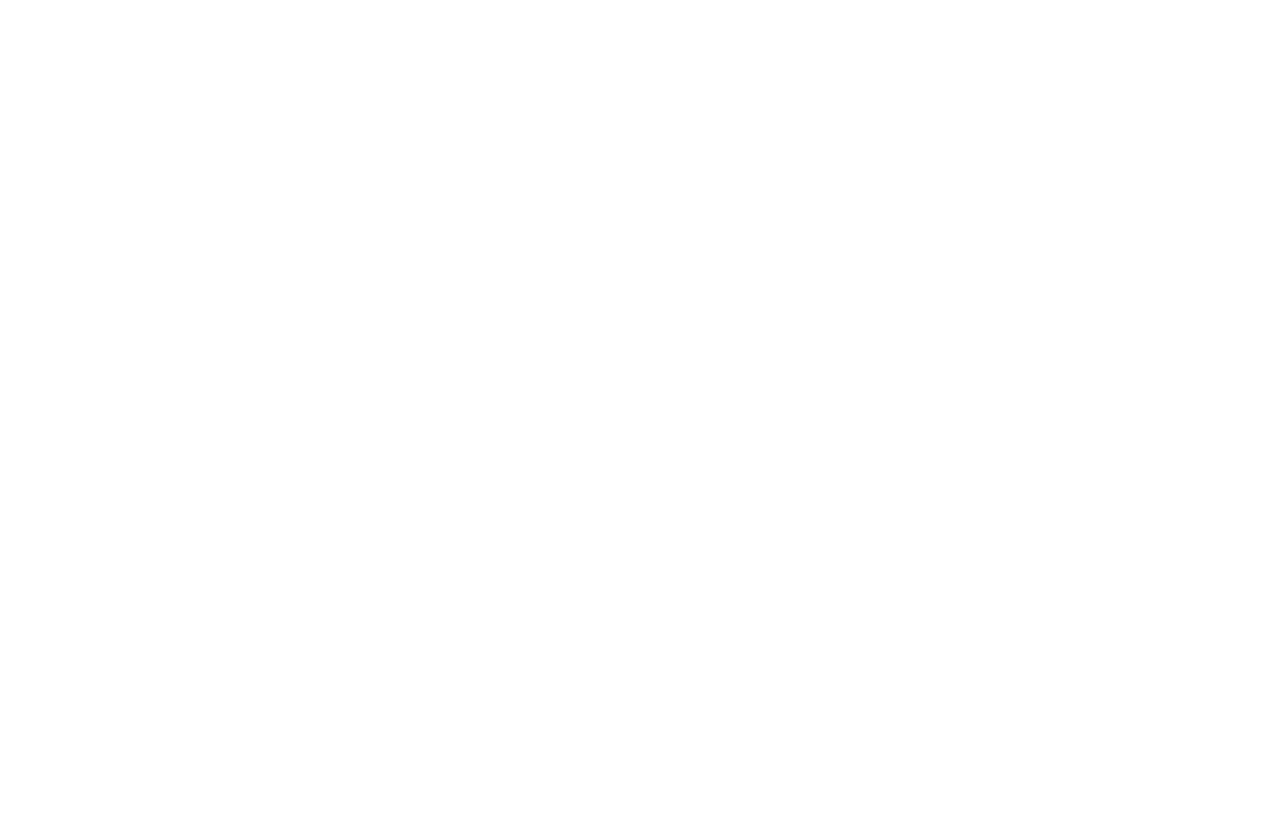
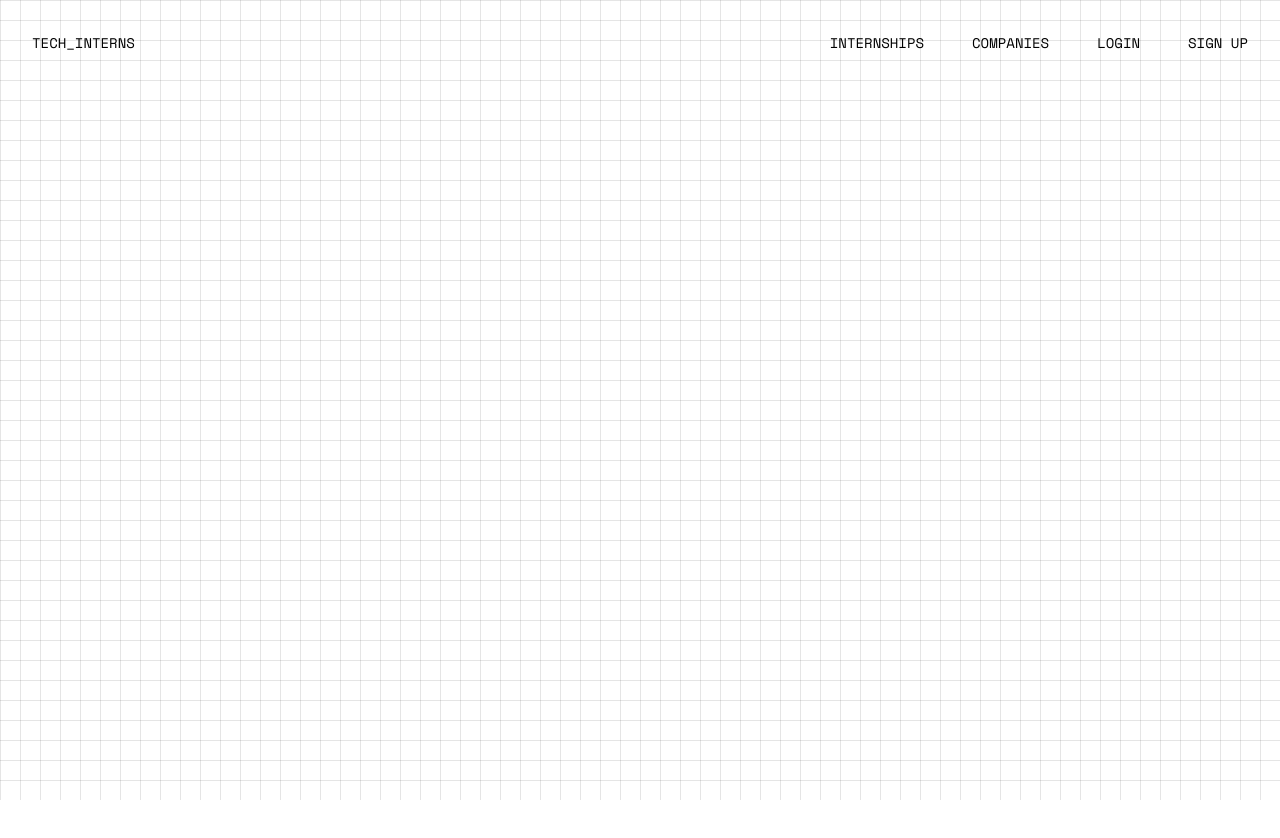
Before and after one commit to SehajveerSingh2005/tech_interns, a React (Vite) app in the folder client/: page /profile in a window 1280 px wide. Before the commit this address had no page. Shown: the top 838 px of the page. Before the commit the page ends 800 px from the top, so only its background shows below. Built offline with nearby package versions, Linux system fonts and the light colour scheme.

Commit message:
Fixed password hashing accidently removed

```diff
--- a/client/src/App.jsx
+++ b/client/src/App.jsx
@@ -7,6 +7,7 @@ import Signup from './pages/signup/signup';
 import Login from './pages/login/login';
 import Opportunities from './pages/opportunites/opportunites';
 import Companies from './pages/companies/companies';
+import Profile from './pages/profile/profile';
 
 function App() {
   const [count, setCount] = useState(0)
@@ -21,6 +22,7 @@ function App() {
           <Route path="/login" element={<Login />} />
           <Route path="/opportunities" element={<Opportunities />} />
           <Route path="/companies" element={<Companies />} />
+          <Route path='/profile' element={<Profile/>} />
         </Routes>
       </Router>
     </>
--- /dev/null
+++ b/client/src/pages/profile/profile.jsx
@@ -0,0 +1,21 @@
+import React from 'react'
+import styles from './profile.module.css'
+import Navbar from '../../components/navbar/navbar'
+
+
+const profile = () => {
+  return (
+    <>
+        <Navbar/>
+        <div className={styles.container}>
+            <div className={styles.grid}>
+                <div className={styles.content}>
+                    <div className={styles.leftContent}></div>
+                </div>
+            </div>
+        </div>
+    </>
+  )
+}
+
+export default profile
--- /dev/null
+++ b/client/src/pages/profile/profile.module.css
@@ -0,0 +1,29 @@
+.container {
+    position: relative;
+    padding-top: 100px;
+    min-height: 100vh;
+    background: #fff;
+    font-family: monospace;
+  }
+
+  .grid {
+    position: fixed;
+    top: 0;
+    left: 0;
+    right: 0;
+    bottom: 0;
+    background-image: linear-gradient(rgba(0, 0, 0, 0.1) 1px, transparent 1px),
+                      linear-gradient(90deg, rgba(0, 0, 0, 0.1) 1px, transparent 1px);
+    background-size: 20px 20px;
+    opacity: 1;
+    pointer-events: none;
+    z-index: 1;
+  }
+
+  .content {
+    position: relative;
+    z-index: 2;
+    padding: 2rem;
+    max-width: 1400px;
+    margin: 0 auto;
+  }
```
Also changed, not shown: 1 other file (tests, documents, lock files or other folders).
